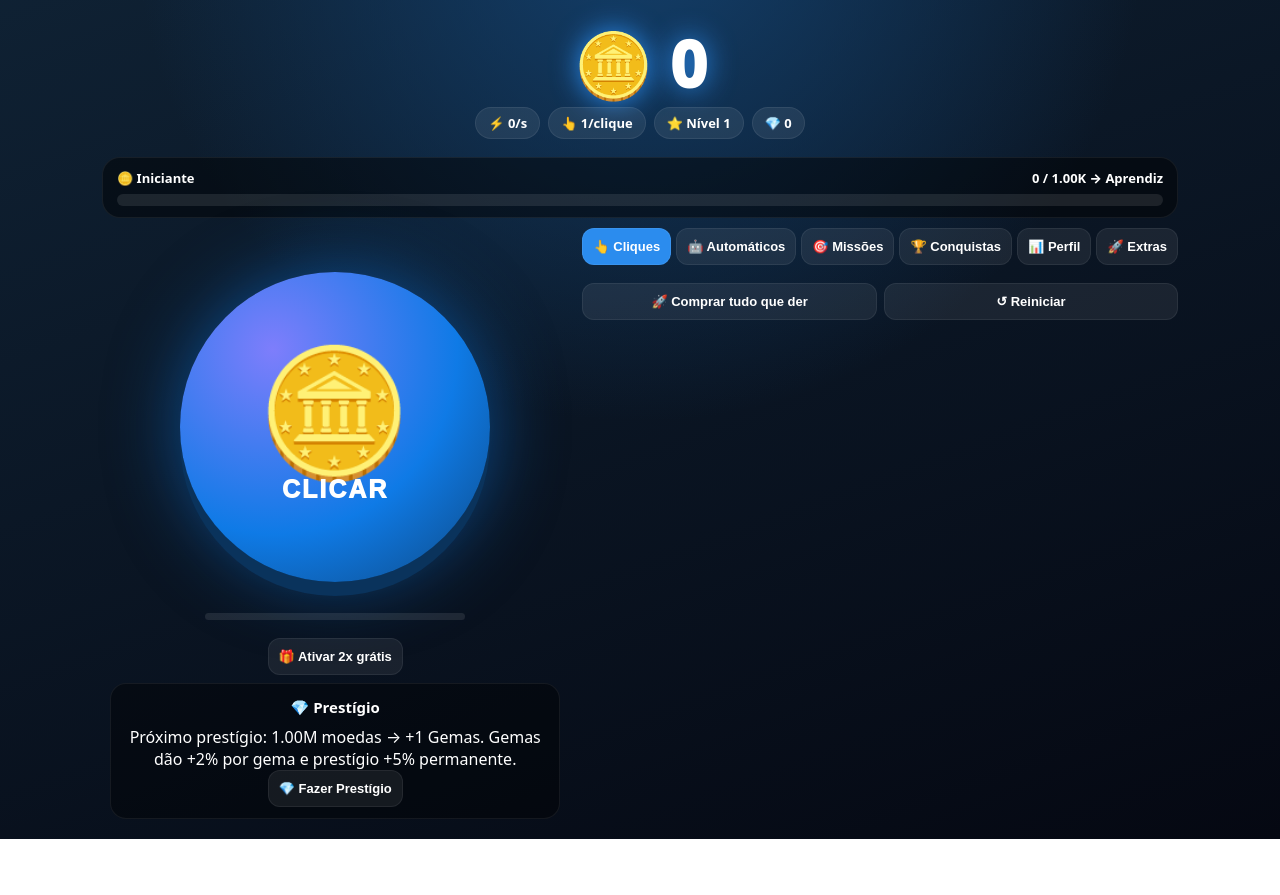
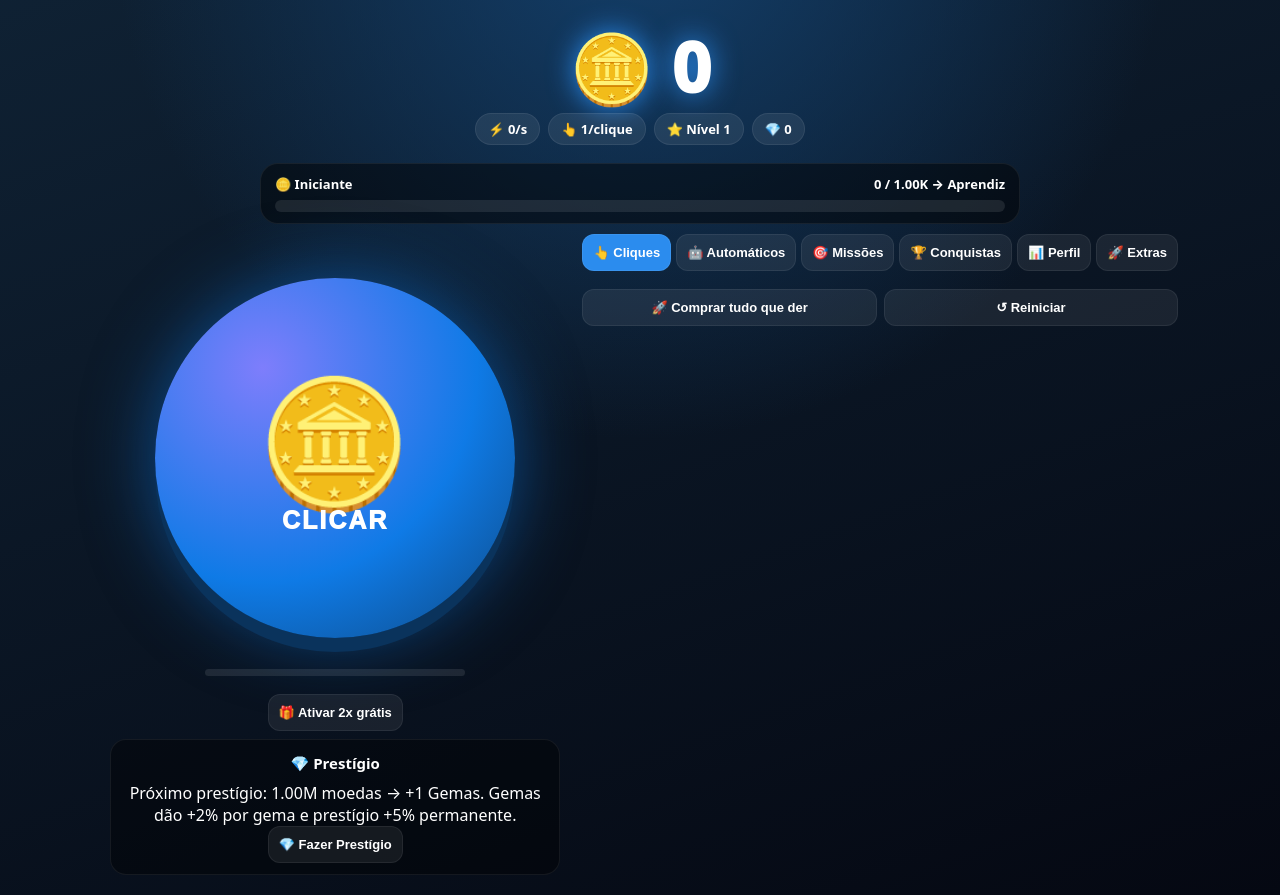
Before and after one commit to artarturab7-a11y/MOEDA-INFINITA-beta-, a plain HTML site: page index.html in a window 1280 px wide. Before the commit the page ends 839 px from the top, so only its background shows below. Drawn offline with Linux system fonts and the light colour scheme.

Commit message:
Refactor CSS styles for layout and button sizes

```diff
--- a/index.html
+++ b/index.html
@@ -9,14 +9,14 @@
 *{box-sizing:border-box;-webkit-tap-highlight-color:transparent}
 body{margin:0;min-height:100vh;font-family:system-ui,-apple-system,Segoe UI,Roboto,sans-serif;color:#fff;background:radial-gradient(circle at 50% -10%,hsl(var(--h) 70% 25%),transparent 45%),linear-gradient(160deg,hsl(var(--h) 55% 13%),#050812);transition:background .8s;user-select:none;overflow-x:hidden}
 .wrap{max-width:1100px;margin:auto;padding:12px}
-.top{text-align:center;padding:8px 0}
-.coins{font-size:clamp(36px,10vw,64px);font-weight:950;text-shadow:0 0 28px var(--accent)}
-.stats{display:flex;justify-content:center;gap:8px;flex-wrap:wrap}.pill{background:#ffffff14;border:1px solid #ffffff12;border-radius:99px;padding:6px 12px;font-size:13px;font-weight:800}
-.evo{background:#0007;border:1px solid #fff1;border-radius:18px;padding:11px 14px;margin:10px 0}.evo .row{display:flex;justify-content:space-between;font-size:13px;font-weight:800;margin-bottom:7px}
+.top{text-align:center;padding:8px 0;width:min(100%,760px);margin:0 auto}
+.coins{font-size:clamp(40px,11vw,68px);font-weight:950;text-shadow:0 0 28px var(--accent);text-align:center}
+.stats{display:flex;justify-content:center;align-items:center;gap:8px;flex-wrap:wrap;margin-inline:auto}.pill{background:#ffffff14;border:1px solid #ffffff12;border-radius:99px;padding:6px 12px;font-size:13px;font-weight:800}
+.evo{background:#0007;border:1px solid #fff1;border-radius:18px;padding:11px 14px;margin:10px auto;width:min(100%,760px)}.evo .row{display:flex;justify-content:space-between;font-size:13px;font-weight:800;margin-bottom:7px}
 .bar{height:12px;background:#ffffff18;border-radius:9px;overflow:hidden}.bar i{display:block;height:100%;width:0;background:linear-gradient(90deg,var(--accent),hsl(calc(var(--h) + 45) 95% 65%));transition:width .35s}
 .main{display:grid;gap:14px;grid-template-columns:1fr}@media(min-width:820px){.main{grid-template-columns:1fr 1.25fr}}
-.stage{text-align:center;padding:8px;position:relative}
-#btn{width:min(72vw,310px);aspect-ratio:1;border-radius:50%;border:0;cursor:pointer;color:#fff;font-weight:950;font-size:25px;letter-spacing:2px;background:radial-gradient(circle at 30% 25%,hsl(calc(var(--h) + 30) 95% 74%),hsl(var(--h) 88% 48%) 58%,hsl(var(--h) 80% 28%));box-shadow:0 14px 0 hsl(var(--h) 80% 20%),0 0 70px hsl(var(--h) 90% 50%/.5);transition:transform .08s,box-shadow .08s;display:flex;flex-direction:column;align-items:center;justify-content:center;margin:10px auto;touch-action:manipulation}
+.stage{text-align:center;padding:8px;position:relative;width:min(100%,760px);margin:0 auto}
+#btn{width:min(82vw,360px);aspect-ratio:1;border-radius:50%;border:0;cursor:pointer;color:#fff;font-weight:950;font-size:25px;letter-spacing:2px;background:radial-gradient(circle at 30% 25%,hsl(calc(var(--h) + 30) 95% 74%),hsl(var(--h) 88% 48%) 58%,hsl(var(--h) 80% 28%));box-shadow:0 14px 0 hsl(var(--h) 80% 20%),0 0 70px hsl(var(--h) 90% 50%/.5);transition:transform .08s,box-shadow .08s;display:flex;flex-direction:column;align-items:center;justify-content:center;margin:10px auto;touch-action:manipulation}
 #btn .em{font-size:min(30vw,125px);line-height:1}
 #btn.tier2,#btn.tier3,#btn.tier4,#btn.tier5,#btn.tier6,#btn.tier7,#btn.tier8,#btn.tier9,#btn.tier10,#btn.tier11,#btn.tier12,#btn.tier13,#btn.tier14,#btn.tier15,#btn.tier16,#btn.tier17,#btn.tier18,#btn.tier19,#btn.tier20,#btn.tier21,#btn.tier22,#btn.tier23,#btn.tier24,#btn.tier25,#btn.tier26,#btn.tier27,#btn.tier28,#btn.tier29,#btn.tier30{border-radius:50%;clip-path:none;transform:none}
 #btn.tier7{box-shadow:0 0 0 10px #ffffff18,0 0 70px hsl(var(--h) 90% 50%/.8)}
@@ -97,8 +97,7 @@ body{margin:0;min-height:100vh;font-family:system-ui,-apple-system,Segoe UI,Robo
 <div class="extraCard"><h4>🐾 Mascote</h4><div class="pet"><span class="big" id="petEmoji">🥚</span><div><b id="petName">Sem mascote</b><p id="petDesc">Abra baús para encontrar mascotes.</p></div></div><button class="extraBtn" id="petBtn">Escolher mascote</button></div>
 <div class="extraCard"><h4>🏅 Título</h4><p>Seu título acompanha sua evolução.</p><b id="titleName">Novato</b></div>
 </div></div></div>
-<div class="list" id="list-s" style="display:none">
-        <div class="panel">
+<div class="list" id="list-s" style="display:none">        <div class="panel">
           <h3>📊 Seu perfil</h3>
           <div class="statgrid">
             <div class="statbox">🖱️ Cliques<b id="pClicks">0</b></div>
@@ -197,8 +196,7 @@ const ACH=[
 {n:'Primeiro clique',d:'Clique 1 vez',f:s=>s.clicks>=1},{n:'100 moedas',d:'Ganhe 100',f:s=>s.total>=100},
 {n:'1.000 moedas',d:'Ganhe 1.000',f:s=>s.total>=1e3},{n:'10.000 moedas',d:'Ganhe 10.000',f:s=>s.total>=1e4},
 {n:'1 milhão',d:'Ganhe 1M',f:s=>s.total>=1e6},{n:'1.000 cliques',d:'Clique 1.000 vezes',f:s=>s.clicks>=1e3},
-{n:'Mestre do clique',d:'10.000 cliques',f:s=>s.clicks>=1e4},{n:'Combo máximo',d:'Combo de 60',f:s=>s.maxCombo>=60},
-{n:'Comprador',d:'Compre 10 melhorias',f:s=>lvSum()>=10},{n:'Caçador de estrelas',d:'Pegue 5 estrelas',f:s=>s.stars>=5},
+{n:'Mestre do clique',d:'10.000 cliques',f:s=>s.clicks>=1e4},{n:'Combo máximo',d:'Combo de 60',f:s=>s.maxCombo>=60},{n:'Comprador',d:'Compre 10 melhorias',f:s=>lvSum()>=10},{n:'Caçador de estrelas',d:'Pegue 5 estrelas',f:s=>s.stars>=5},
 {n:'Bilionário',d:'Ganhe 1 bilhão',f:s=>s.total>=1e9},{n:'Lenda viva',d:'Chegue à Lenda',f:s=>evoIdx()>=9},
 {n:'Renascido',d:'Faça um prestígio',f:s=>s.prestige>=1}];
 
@@ -297,8 +295,7 @@ const BUTTON_TIERS=[
 {at:1e34,cls:'tier21',e:'🌋',name:'Botão Vulcânico'},
 {at:1e36,cls:'tier22',e:'🧬',name:'Botão Evoluído'},
 {at:1e38,cls:'tier23',e:'✨',name:'Botão Celestial'},
-{at:1e40,cls:'tier24',e:'🛡️',name:'Botão Guardião'},
-{at:1e42,cls:'tier25',e:'⚔️',name:'Botão Titânico'},
+{at:1e40,cls:'tier24',e:'🛡️',name:'Botão Guardião'},{at:1e42,cls:'tier25',e:'⚔️',name:'Botão Titânico'},
 {at:1e44,cls:'tier26',e:'🔮',name:'Botão Mítico'},
 {at:1e46,cls:'tier27',e:'🏛️',name:'Botão Ancestral'},
 {at:1e48,cls:'tier28',e:'😇',name:'Botão Divino'},
```
